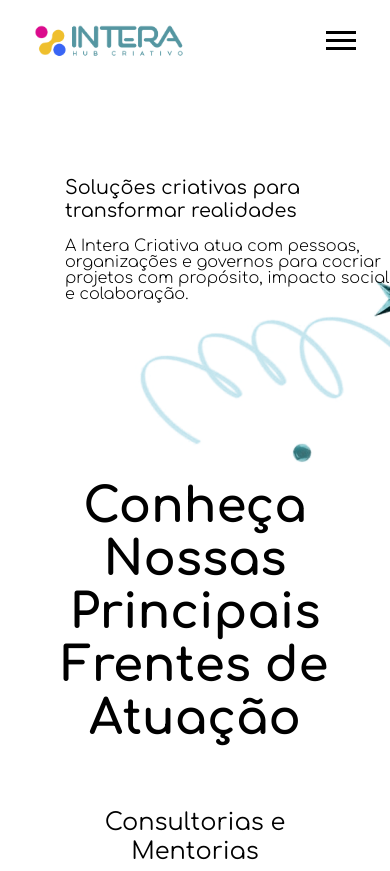
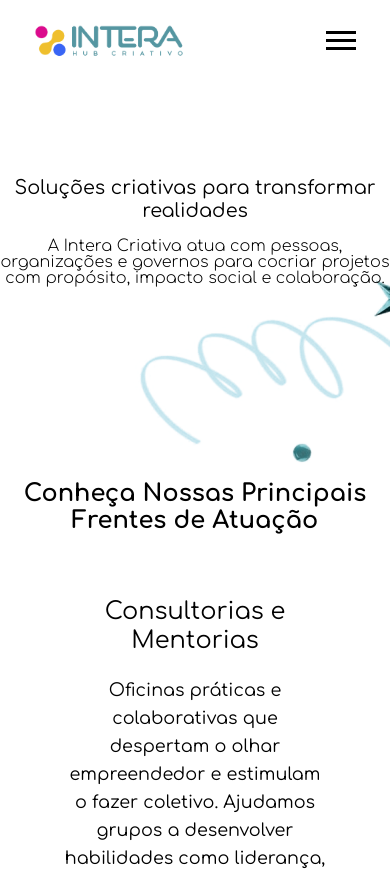
Before and after one commit to MattosJ/new, a React (Vite) app: page /servicos in a window 390 px wide. Shown: the top 871 px of the page. Built offline with nearby package versions, Linux system fonts and the light colour scheme.

Commit message:
fix: new mobile version view

```diff
--- a/src/components/styles/Servicos.css
+++ b/src/components/styles/Servicos.css
@@ -7,3 +7,12 @@
   padding-top: 1.5rem;
   padding-left: 2rem;
 }
+.service-h2 h2{
+  font-size: 3rem;
+}
+
+@media (max-width: 768px) {
+  .service-h2 h2{
+  font-size: 2rem;
+  }
+}
--- a/src/components/styles/bannerTI.css
+++ b/src/components/styles/bannerTI.css
@@ -35,8 +35,15 @@
 @media (max-width: 768px) {
   .banner-info-title{
     font-size: 1.2rem;
+    text-align: center;
+  }
+  .banner-info-subtitle{
+    text-align: center;
   }
   .banner-wrapper{
     height: 400px;
+    align-items: flex-start;
+    justify-content: center;
+    padding-left: 0;
   }
 }
--- a/src/pages/Servicos.tsx
+++ b/src/pages/Servicos.tsx
@@ -17,7 +17,7 @@ const servicos = () =>{
         <BannerTextImage  title="Soluções criativas para transformar realidades"
         subtitle="A Intera Criativa atua com pessoas, organizações e governos para cocriar projetos com propósito, impacto social e colaboração."
         style={{ backgroundImage: `url(${bannerImg})`, backgroundSize: 'cover', backgroundPosition: 'center' }}/>
-        <h2 style={{textAlign:"center", fontSize:"3rem"}}>Conheça Nossas Principais Frentes de Atuação</h2>
+        <h2 className="service-h2" style={{textAlign:"center"}}>Conheça Nossas Principais Frentes de Atuação</h2>
         <ContactBanner id={0} backgroundColor="#ffffff" titleColor="#000000" subtitleColor="#000000" buttonBackgroundColor="#0097A3" buttonTextColor="#FFFFFF" title="Consultorias e Mentorias" subtitle="Oficinas práticas e colaborativas que despertam o olhar empreendedor e estimulam o fazer coletivo. Ajudamos grupos a desenvolver habilidades como liderança, trabalho em equipe e resolução de problemas, tudo com metodologias lúdicas e envolventes." highlightText="" buttonText="Da ideia à ação: saiba mais..." forWhoColor="#00000"/>
         <ContactBanner id={1} backgroundColor="#ffffff" titleColor="#000000" subtitleColor="#000000" buttonBackgroundColor="#0097A3" buttonTextColor="#FFFFFF" title="Atividades Formativas" subtitle="Apoiamos coletivos e empreendedores em todas as etapas do seu projeto: diagnóstico, planejamento, comunicação e sustentabilidade financeira. Tudo isso com acompanhamento estratégico e conexões valiosas com redes e editais." highlightText="" buttonText="Da ideia à ação: saiba mais..."/>
          <ContactBanner id={2} backgroundColor="#ffffff" titleColor="#000000" subtitleColor="#000000" buttonBackgroundColor="#0097A3" buttonTextColor="#FFFFFF" title="Gestão e Desenvolvimento de Projetos Criativos" subtitle="Criamos jornadas educativas que valorizam o contexto local e incentivam a inovação social. Capacitamos educadores e multiplicadores com conteúdos sobre juventude, sustentabilidade, cultura, cidadania e mais." highlightText="" buttonText="Da ideia à ação: saiba mais..."/>
```
